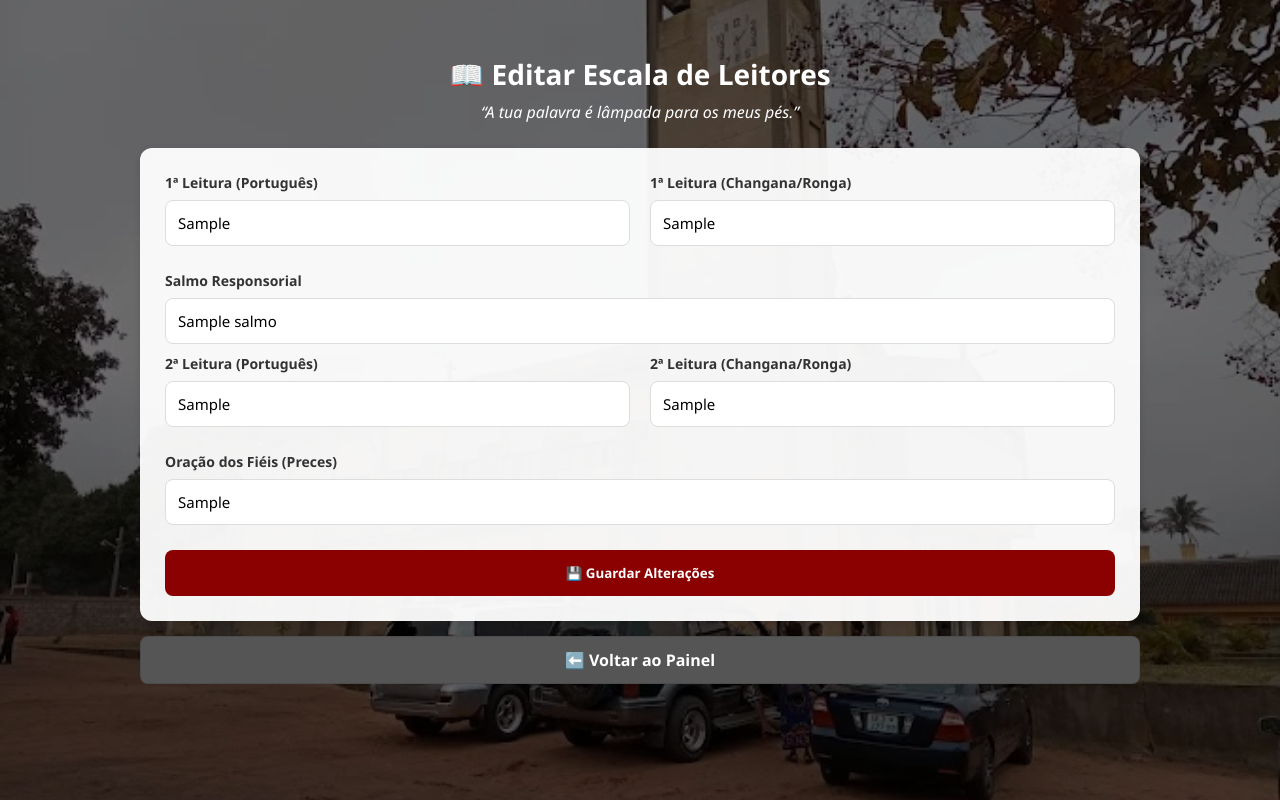
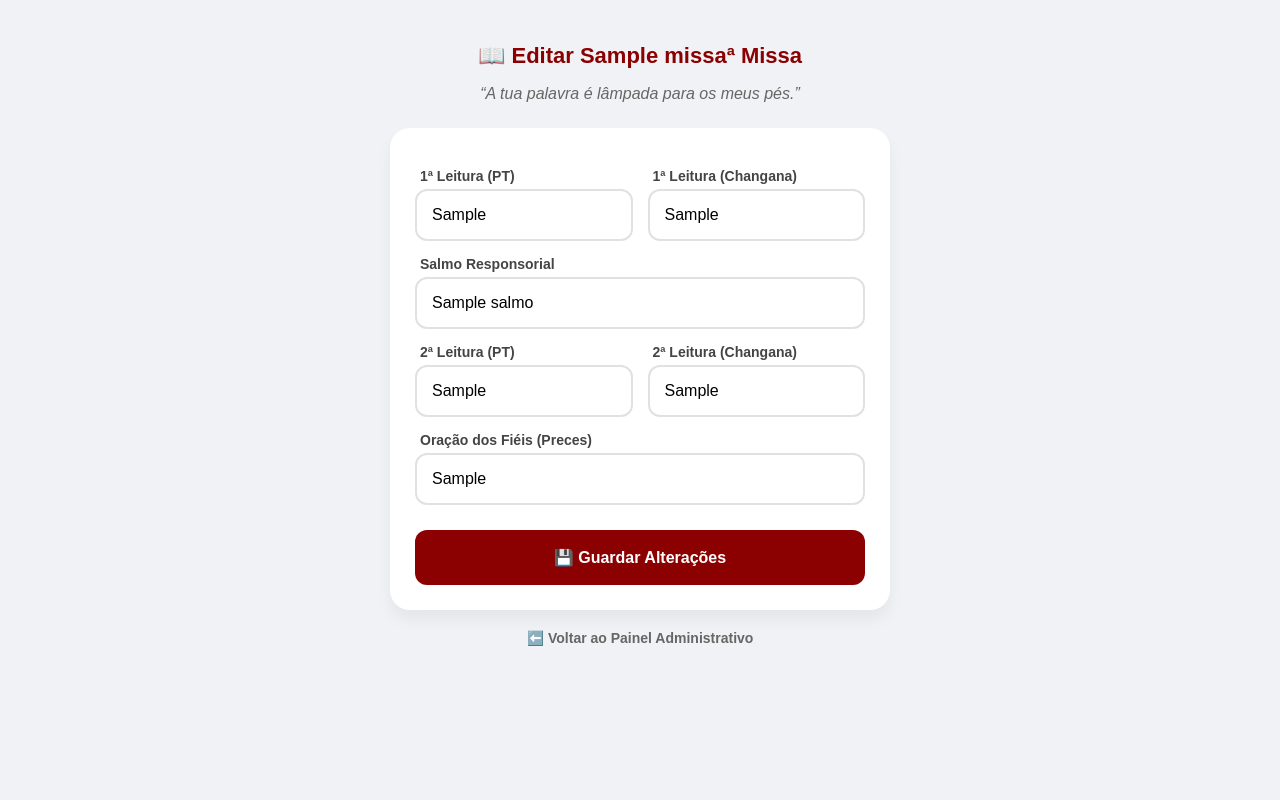
Before and after one commit to FSavel/sao-miguel-digital, a Flask app: template templates/edit_leitor.html in a window 1280 px wide. Run offline with Flask 3, Linux system fonts and the light colour scheme; the template is opened without the code that fills it: most values are stand-ins (such as "Sample title", 1, 10 or a date in 2020); parts of the project's set-up code (start-up, migrations or seed data) failed here and were passed over.

Commit message:
Update edit_leitor.html

```diff
--- a/templates/edit_leitor.html
+++ b/templates/edit_leitor.html
@@ -4,81 +4,77 @@
     <meta charset="UTF-8">
     <meta name="viewport" content="width=device-width, initial-scale=1.0">
     <title>Editar Escala de Leitores</title>
-    <link rel="stylesheet" href="{{ url_for('static', filename='style.css') }}">
     <style>
-        .form-grid {
-            display: grid;
-            grid-template-columns: 1fr 1fr;
-            gap: 20px;
-            margin-bottom: 15px;
+        body { background: #f0f2f5; font-family: sans-serif; padding: 20px 10px; }
+        .container { max-width: 500px; margin: auto; }
+        .card { background: white; padding: 25px; border-radius: 20px; box-shadow: 0 10px 15px rgba(0,0,0,0.05); }
+        h1 { font-size: 22px; color: #8b0000; text-align: center; margin-bottom: 5px; }
+        .sub { text-align: center; color: #666; margin-bottom: 25px; font-style: italic; }
+
+        .form-grid { display: grid; grid-template-columns: 1fr 1fr; gap: 15px; }
+        @media (max-width: 500px) { .form-grid { grid-template-columns: 1fr; } }
+
+        label { font-size: 14px; font-weight: 700; color: #444; margin: 15px 0 5px 5px; display: block; }
+        input {
+            width: 100%; padding: 15px; border: 2px solid #e1e1e1; border-radius: 12px;
+            font-size: 16px; box-sizing: border-box; transition: 0.3s;
         }
-        @media (max-width: 600px) {
-            .form-grid { grid-template-columns: 1fr; }
+        input:focus { border-color: #8b0000; outline: none; background: #fffcfc; }
+
+        .btn-salvar {
+            background: #8b0000; color: white; border: none; padding: 18px;
+            border-radius: 12px; font-weight: bold; font-size: 16px;
+            width: 100%; margin-top: 25px; cursor: pointer;
         }
-        label { font-weight: 600; font-size: 14px; margin-bottom: 8px; display: block; color: #333; }
-        input {
-            width: 100%; padding: 12px; border: 1px solid #ddd; border-radius: 8px;
-            font-size: 15px; margin-bottom: 10px; transition: border 0.3s;
-        }
-        input:focus { border-color: #8b0000; outline: none; }
-        .btn-salvar {
-            background: #8b0000 !important; color: white !important;
-            border: none; padding: 14px; font-weight: bold; width: 100%; margin-top: 15px;
+        .btn-voltar {
+            display: block; text-align: center; color: #666; text-decoration: none;
+            margin-top: 20px; font-weight: 600; font-size: 14px;
         }
     </style>
 </head>
 <body>
 
-<div class="overlay">
 <div class="container">
+    <h1>📖 Editar {{ missa }}ª Missa</h1>
+    <p class="sub">“A tua palavra é lâmpada para os meus pés.”</p>
 
-    <h1 class="titulo-principal">📖 Editar Escala de Leitores</h1>
-    <p class="frase-biblica" style="text-align: center; margin-bottom: 25px;">
-        “A tua palavra é lâmpada para os meus pés.”
-    </p>
+    <div class="card">
+        <form method="POST">
+            <input type="hidden" name="missa" value="{{ missa }}">
 
-    <div class="card" style="padding: 25px;">
-        <form method="POST">
-    <input type="hidden" name="missa" value="{{ missa }}">
-            <!-- 1ª Leitura -->
             <div class="form-grid">
                 <div>
-                    <label>1ª Leitura (Português)</label>
+                    <label>1ª Leitura (PT)</label>
                     <input type="text" name="primeira_pt" value="{{ leitor.primeira_pt if leitor.primeira_pt else '' }}" required placeholder="Nome do leitor">
                 </div>
                 <div>
-                    <label>1ª Leitura (Changana/Ronga)</label>
+                    <label>1ª Leitura (Changana)</label>
                     <input type="text" name="primeira_ch" value="{{ leitor.primeira_ch if leitor.primeira_ch else '' }}" placeholder="Nome do leitor">
                 </div>
             </div>
 
-            <!-- Salmo -->
             <label>Salmo Responsorial</label>
             <input type="text" name="salmo" value="{{ leitor.salmo if leitor.salmo else '' }}" required placeholder="Nome do salmista">
 
-            <!-- 2ª Leitura -->
             <div class="form-grid">
                 <div>
-                    <label>2ª Leitura (Português)</label>
+                    <label>2ª Leitura (PT)</label>
                     <input type="text" name="segunda_pt" value="{{ leitor.segunda_pt if leitor.segunda_pt else '' }}" placeholder="Nome do leitor">
                 </div>
                 <div>
-                    <label>2ª Leitura (Changana/Ronga)</label>
+                    <label>2ª Leitura (Changana)</label>
                     <input type="text" name="segunda_ch" value="{{ leitor.segunda_ch if leitor.segunda_ch else '' }}" placeholder="Nome do leitor">
                 </div>
             </div>
 
-            <!-- Preces -->
             <label>Oração dos Fiéis (Preces)</label>
             <input type="text" name="oracao_fieis" value="{{ leitor.oracao_fieis if leitor.oracao_fieis else '' }}" required placeholder="Nome do leitor">
 
-            <button class="botao btn-salvar" type="submit">💾 Guardar Alterações</button>
+            <button class="btn-salvar" type="submit">💾 Guardar Alterações</button>
         </form>
     </div>
 
-    <a href="/admin" class="botao" style="background: #555; color: white; margin-top: 15px;">⬅️ Voltar ao Painel</a>
-
-</div>
+    <a href="/admin" class="btn-voltar">⬅️ Voltar ao Painel Administrativo</a>
 </div>
 
 </body>
```
